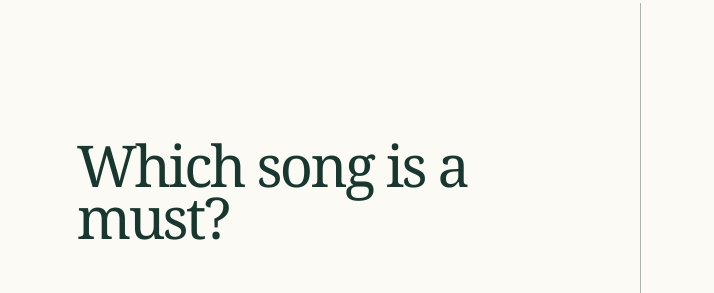
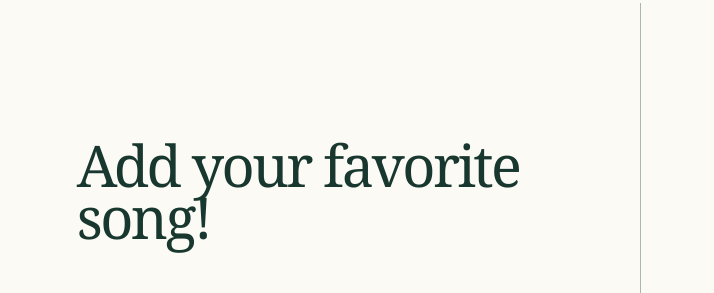
Before and after one commit to giuliana-nicolas/giuliana-nicolas, a plain HTML site: page en.html in a window 1280 px wide. Shown: the part 1930-2223 px from the top of the page, 0-714 px from the left. Drawn offline with nearby package versions, Linux system fonts and the light colour scheme; grey boxes are pictures that could not be loaded; a web font is replaced by a local one.

Commit message:
Update English playlist heading

```diff
--- a/en.html
+++ b/en.html
@@ -82,7 +82,7 @@
 
     <section class="playlist" aria-labelledby="playlist-title">
       <div class="playlist__heading">
-        <h2 id="playlist-title">Which song is a must?</h2>
+        <h2 id="playlist-title">Add your favorite song!</h2>
       </div>
       <div class="playlist__content">
         <iframe
```
